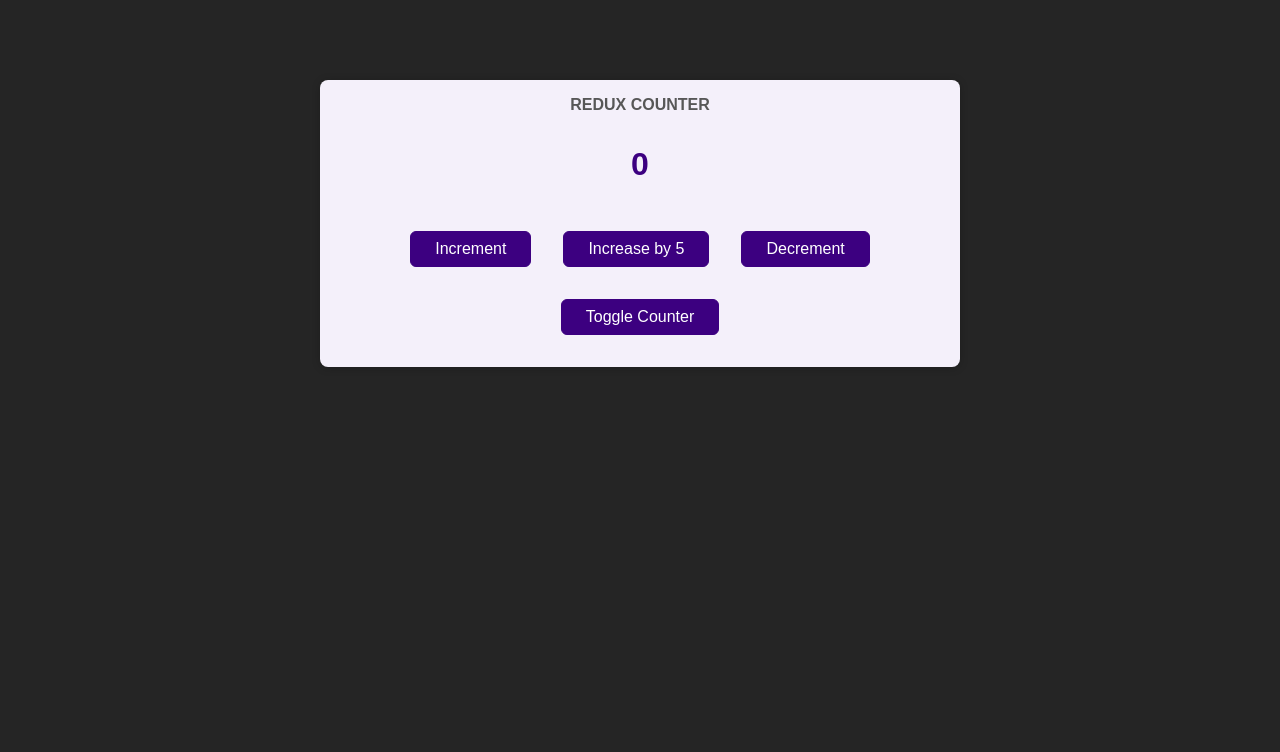
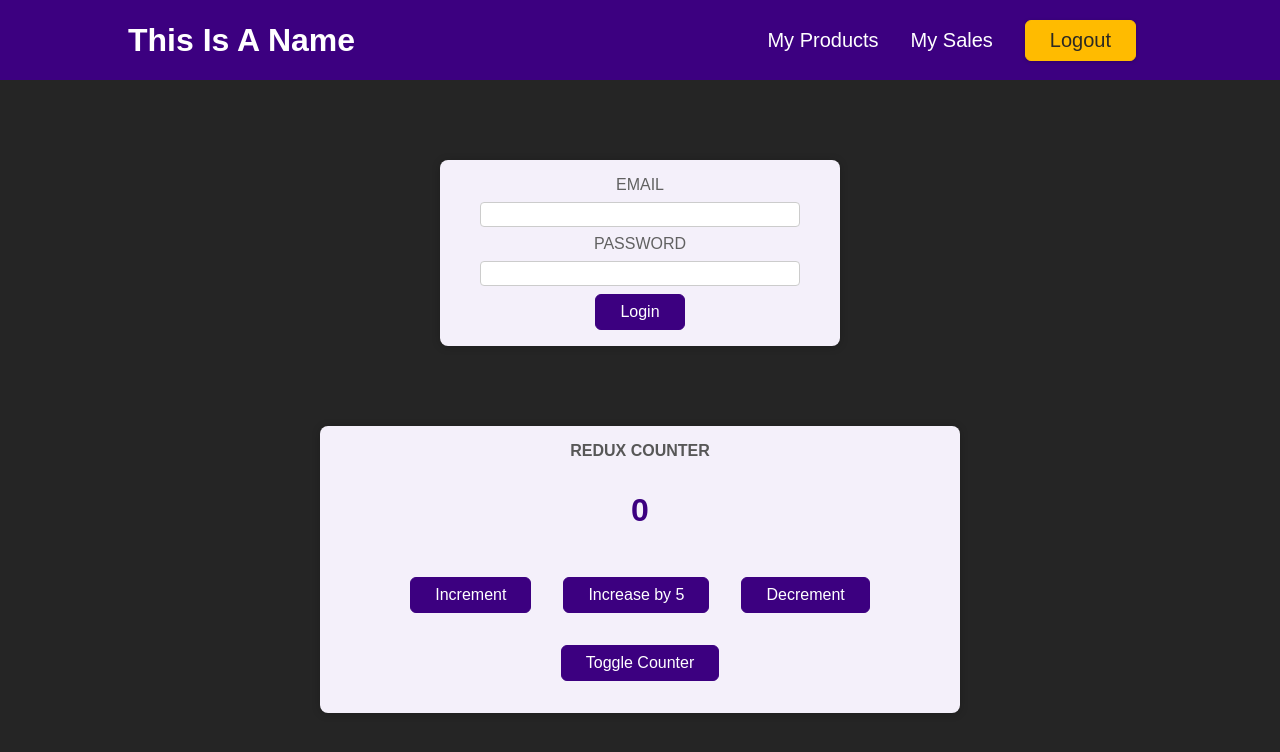
Before and after one commit to PhilipZi/redux-exercise, a React (Create React App) app: page / in a window 1280 px wide. Shown: the top 752 px of the page. Built offline with nearby package versions, Linux system fonts and the light colour scheme.

Commit message:
add Header & Auth components

```diff
--- a/src/App.js
+++ b/src/App.js
@@ -1,9 +1,15 @@
-import Counter from './components/Counter';
-
+import { Fragment } from "react";
+import Counter from "./components/Counter";
+import Header from "./components/Header";
+import Auth from "./components/Auth";
 
 function App() {
   return (
-    <Counter />
+    <Fragment>
+      <Header />
+      <Auth />
+      <Counter />
+    </Fragment>
   );
 }
 
--- a/src/components/Header.js
+++ b/src/components/Header.js
@@ -1,16 +1,16 @@
-import classes from './Header.module.css';
+import classes from "./Header.module.css";
 
 const Header = () => {
   return (
     <header className={classes.header}>
-      <h1>Redux Auth</h1>
+      <h1>This Is A Name</h1>
       <nav>
         <ul>
           <li>
-            <a href='/'>My Products</a>
+            <a href="/">My Products</a>
           </li>
           <li>
-            <a href='/'>My Sales</a>
+            <a href="/">My Sales</a>
           </li>
           <li>
             <button>Logout</button>
```
